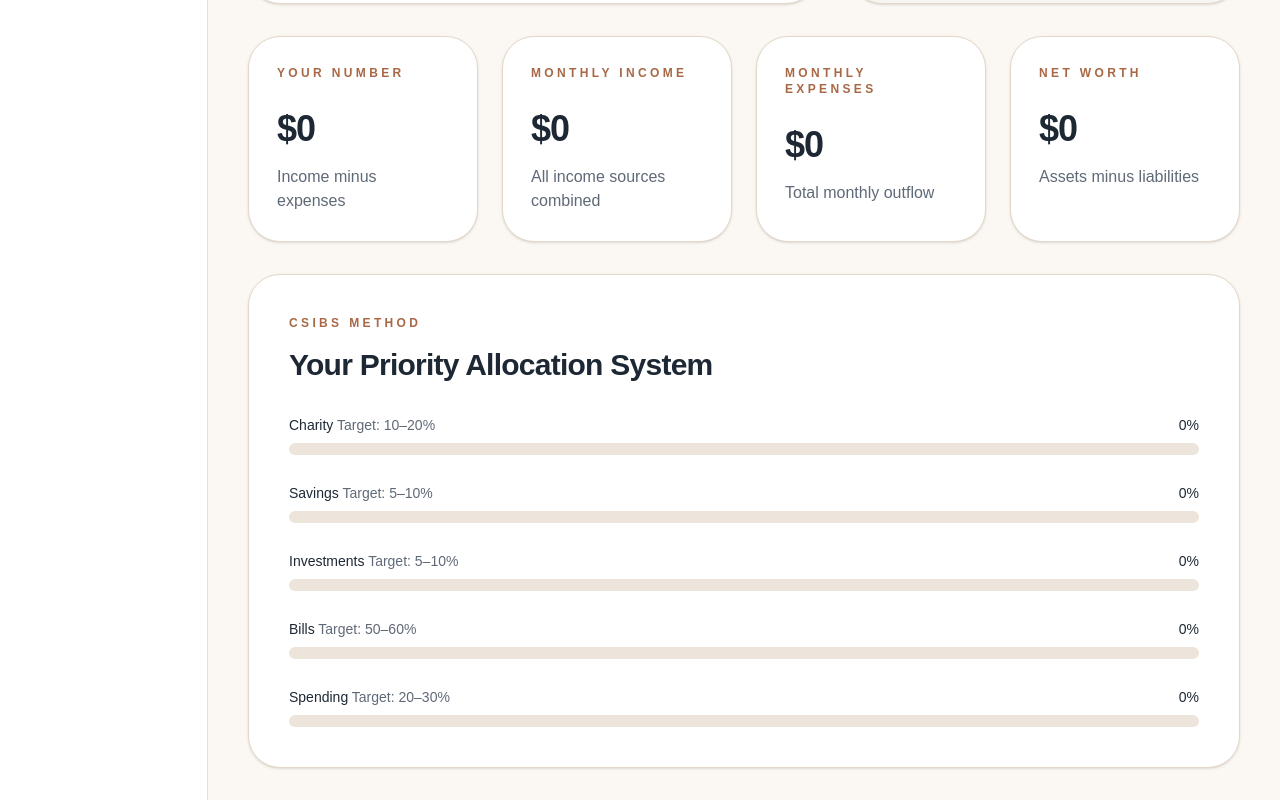
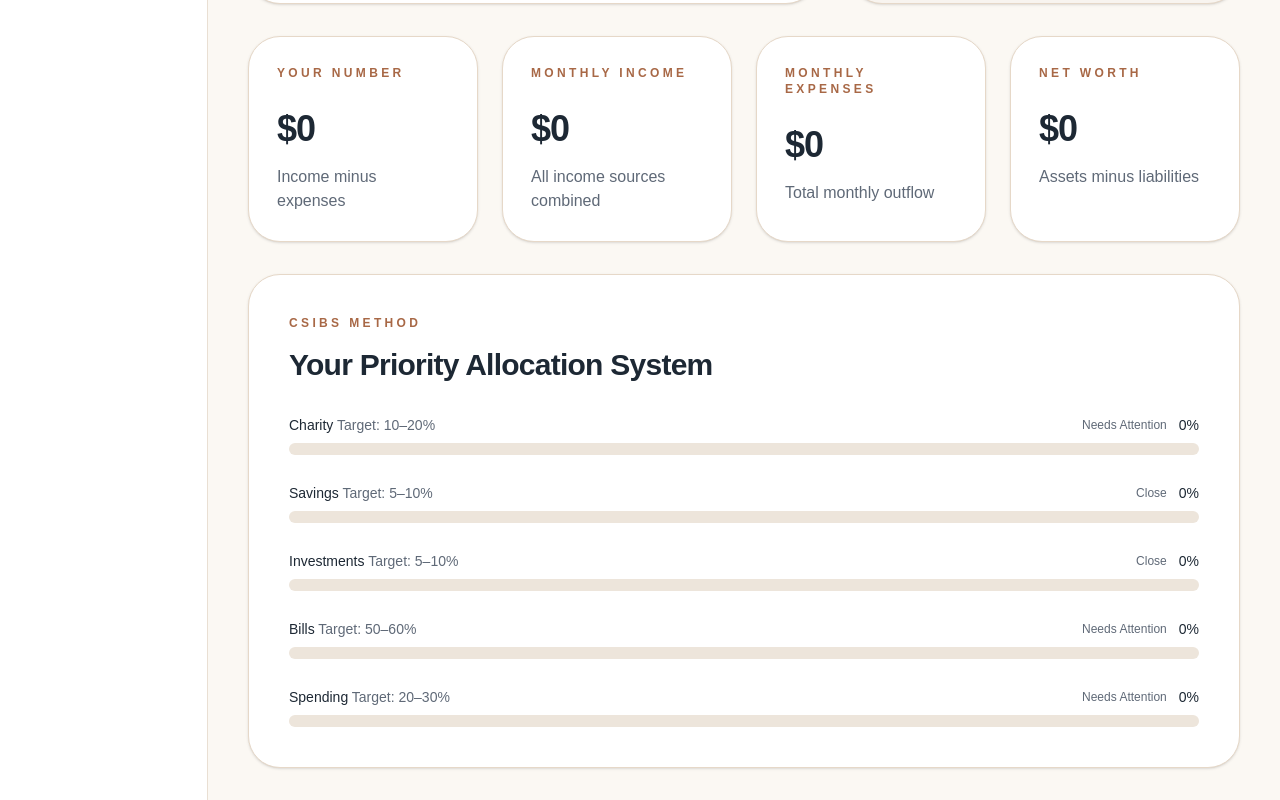
Before and after one commit to samuelhenig/henig-financial, a Next.js app: page /client in a window 1280 px wide. Shown: the part 548-1348 px from the top of the page. Built offline with nearby package versions, Linux system fonts and the light colour scheme; no server answers.

Commit message:
Update page.js

```diff
--- a/src/app/client/page.js
+++ b/src/app/client/page.js
@@ -71,6 +71,30 @@ export default function ClientPage() {
     return Math.round((amount / monthlyIncome) * 100);
   }
 
+  function getBarStatus(percent, min, max) {
+    if (percent >= min && percent <= max) {
+      return {
+        color: "bg-[#7CA982]",
+        label: "On Track",
+      };
+    }
+
+    if (
+      (percent >= min - 5 && percent < min) ||
+      (percent > max && percent <= max + 10)
+    ) {
+      return {
+        color: "bg-[#D6B85A]",
+        label: "Close",
+      };
+    }
+
+    return {
+      color: "bg-[#C96B5C]",
+      label: "Needs Attention",
+    };
+  }
+
   function addMessage(role, message) {
     setMessages((prev) => [
       ...prev,
@@ -111,11 +135,41 @@ export default function ClientPage() {
   const netWorth = totalAssets - totalDebt;
 
   const csibs = [
-    ["Charity", "10–20%", getPercent(0)],
-    ["Savings", "5–10%", getPercent(0)],
-    ["Investments", "5–10%", getPercent(0)],
-    ["Bills", "50–60%", getPercent(monthlyExpenses)],
-    ["Spending", "20–30%", getPercent(0)],
+    {
+      name: "Charity",
+      target: "10–20%",
+      percent: getPercent(0),
+      min: 10,
+      max: 20,
+    },
+    {
+      name: "Savings",
+      target: "5–10%",
+      percent: getPercent(0),
+      min: 5,
+      max: 10,
+    },
+    {
+      name: "Investments",
+      target: "5–10%",
+      percent: getPercent(0),
+      min: 5,
+      max: 10,
+    },
+    {
+      name: "Bills",
+      target: "50–60%",
+      percent: getPercent(monthlyExpenses),
+      min: 50,
+      max: 60,
+    },
+    {
+      name: "Spending",
+      target: "20–30%",
+      percent: getPercent(0),
+      min: 20,
+      max: 30,
+    },
   ];
 
   return (
@@ -243,27 +297,43 @@ export default function ClientPage() {
               </h2>
 
               <div className="mt-8 space-y-7">
-                {csibs.map(([name, target, percent]) => (
-                  <div key={name}>
+                {csibs.map((item) => {
+                  const status = getBarStatus(
+                    item.percent,
+                    item.min,
+                    item.max
+                  );
+
+                  return (
+                    <div key={item.name}>
                       <div className="mb-2 flex items-center justify-between text-sm">
                         <div>
-                        <span className="font-medium">{name}</span>{" "}
+                          <span className="font-medium">{item.name}</span>{" "}
                           <span className="text-[#5F6977]">
-                          Target: {target}
+                            Target: {item.target}
                           </span>
                         </div>
 
-                      <div>{percent}%</div>
+                        <div className="flex items-center gap-3">
+                          <span className="text-xs text-[#5F6977]">
+                            {status.label}
+                          </span>
+
+                          <span>{item.percent}%</span>
+                        </div>
                       </div>
 
                       <div className="h-3 rounded-full bg-[#EDE5DB]">
                         <div
-                        className="h-3 rounded-full bg-[#7CA982]"
-                        style={{ width: `${Math.min(percent, 100)}%` }}
+                          className={`h-3 rounded-full ${status.color}`}
+                          style={{
+                            width: `${Math.min(item.percent, 100)}%`,
+                          }}
                         />
                       </div>
                     </div>
-                ))}
+                  );
+                })}
               </div>
             </div>
           </div>
```
Lines whose indentation alone changed are shown as unchanged.
